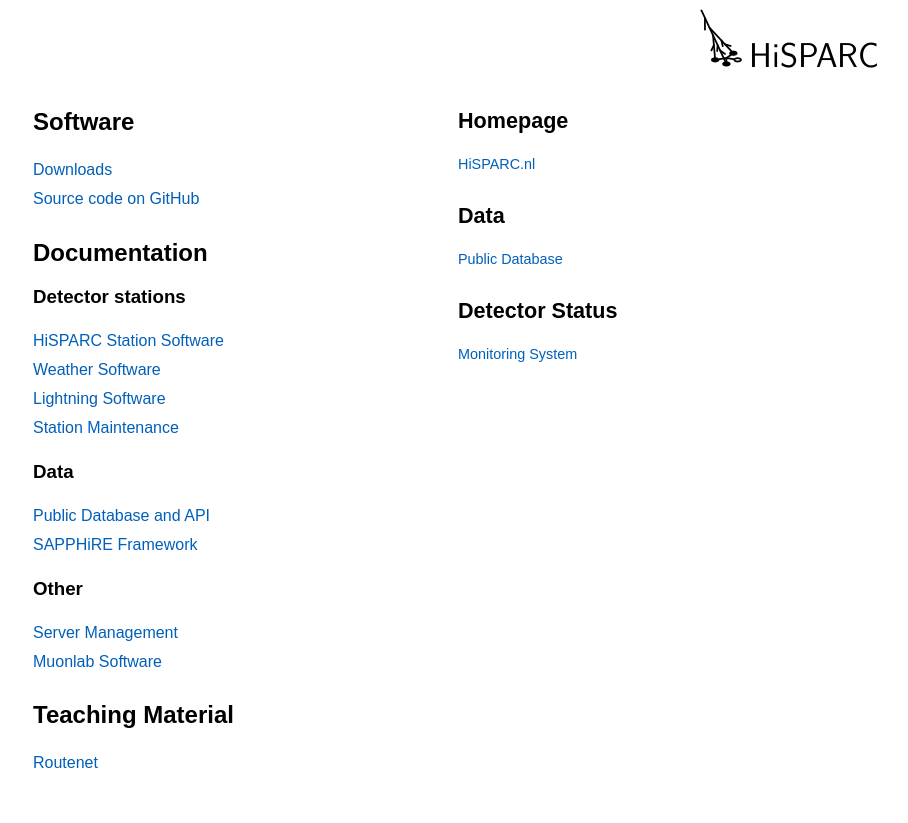
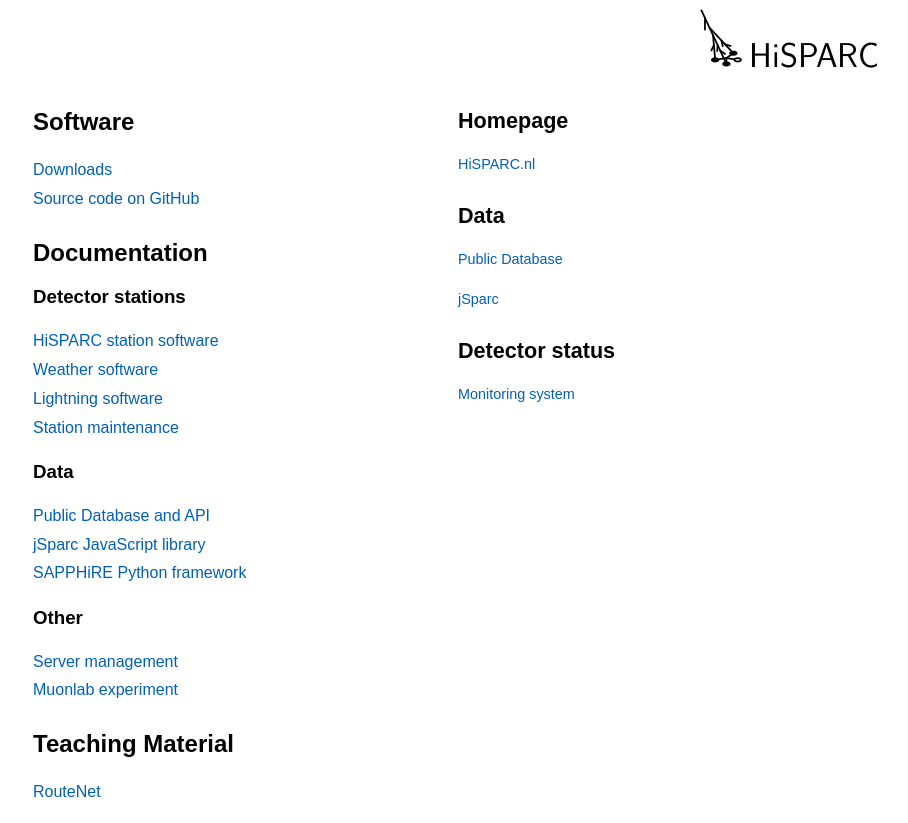
Before and after one commit to HiSPARC/hisparc.github.io, a plain HTML site: page index.html in a window 1280 px wide. Shown: the whole page, without its empty margins (182-1090 px from the left). Before the commit the page ends 800 px from the top, so only its background shows below. Drawn offline with Linux system fonts and the light colour scheme.

Commit message:
Update doctype to html5, charset to utf-8 Add links to jSparc docs and jSparc Update some link names

```diff
--- a/index.html
+++ b/index.html
@@ -1,11 +1,10 @@
-<!DOCTYPE HTML PUBLIC "-//W3C//DTD HTML 4.01//EN"
-    "http://www.w3.org/TR/html4/strict.dtd">
+<!doctype html>
 
 <html>
 
 <head>
+    <meta charset="utf-8">
     <link rel="icon" type="image/vnd.microsoft.icon" href="favicon.ico" />
-    <meta http-equiv="Content-type" content="text/html;charset=UTF-8">
     <title>HiSPARC GitHub Pages</title>
     <link rel="stylesheet" type="text/css" media="screen" href="styles/main.css" />
 </head>
@@ -19,40 +18,42 @@
         <div id="github-content">
             <h2>Software</h2>
             <p>
-                <a href="http://www.hisparc.nl/downloads/software/">Downloads</a><br />
+                <a href="http://www.hisparc.nl/downloads/software/">Downloads</a><br>
                 <a href="https://www.github.com/HiSPARC">Source code on GitHub</a>
             </p>
 
             <h2>Documentation</h2>
             <h3>Detector stations</h3>
             <p>
-                <a href="http://docs.hisparc.nl/station-software/">HiSPARC Station Software</a><br />
-                <a href="http://docs.hisparc.nl/weather/">Weather Software</a><br />
-                <a href="http://docs.hisparc.nl/lightning/">Lightning Software</a><br />
-                <a href="http://docs.hisparc.nl/maintenance/">Station Maintenance</a><br />
+                <a href="http://docs.hisparc.nl/station-software/">HiSPARC station software</a><br>
+                <a href="http://docs.hisparc.nl/weather/">Weather software</a><br>
+                <a href="http://docs.hisparc.nl/lightning/">Lightning software</a><br>
+                <a href="http://docs.hisparc.nl/maintenance/">Station maintenance</a><br>
             </p>
             <h3>Data</h3>
             <p>
-                <a href="http://docs.hisparc.nl/publicdb/">Public Database and API</a><br />
-                <a href="http://docs.hisparc.nl/sapphire/">SAPPHiRE Framework</a><br />
+                <a href="http://docs.hisparc.nl/publicdb/">Public Database and API</a><br>
+                <a href="http://docs.hisparc.nl/jsparc/">jSparc JavaScript library</a><br>
+                <a href="http://docs.hisparc.nl/sapphire/">SAPPHiRE Python framework</a><br>
             </p>
             <h3>Other</h3>
             <p>
-                <a href="http://docs.hisparc.nl/servers/">Server Management</a><br />
-                <a href="http://docs.hisparc.nl/muonlab/">Muonlab Software</a>
+                <a href="http://docs.hisparc.nl/servers/">Server management</a><br>
+                <a href="http://docs.hisparc.nl/muonlab/">Muonlab experiment</a>
             </p>
             <h2>Teaching Material</h2>
             <p>
-                <a href="http://docs.hisparc.nl/routenet/">Routenet</a>
+                <a href="http://docs.hisparc.nl/routenet/">RouteNet</a>
             </p>
         </div>
         <div id="hisparc-content">
             <h2>Homepage</h2>
-            <p><a href="http://www.HiSPARC.nl">HiSPARC.nl</a></p>
+            <p><a href="http://www.hisparc.nl">HiSPARC.nl</a></p>
             <h2>Data</h2>
-            <p><a href="http://data.HiSPARC.nl">Public Database</a></p>
-            <h2>Detector Status</h2>
-            <p><a href="http://vpn.HiSPARC.nl">Monitoring System</a></p>
+            <p><a href="http://data.hisparc.nl">Public Database</a><br>
+            <p><a href="http://data.hisparc.nl/media/jsparc/index.html">jSparc</a></p>
+            <h2>Detector status</h2>
+            <p><a href="http://vpn.hisparc.nl">Monitoring system</a></p>
         </div>
     </div>
 </body>
```
